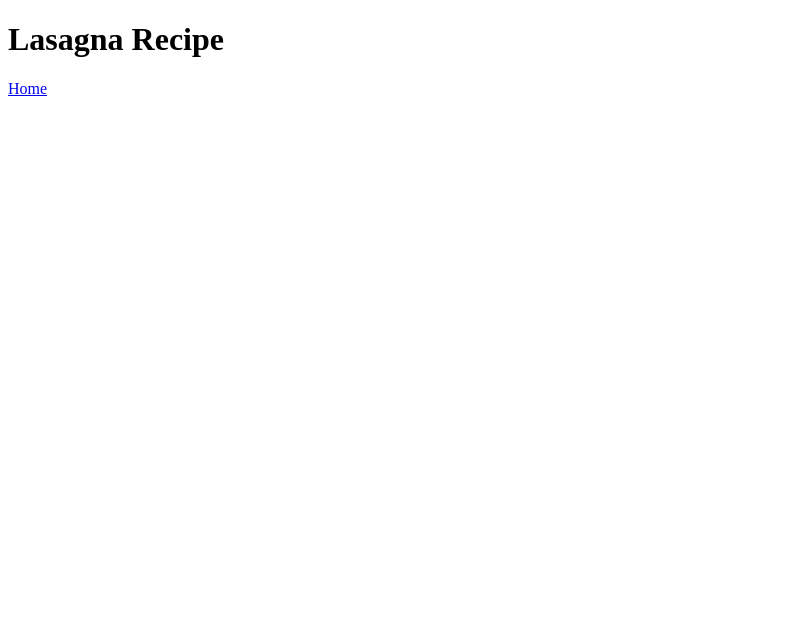
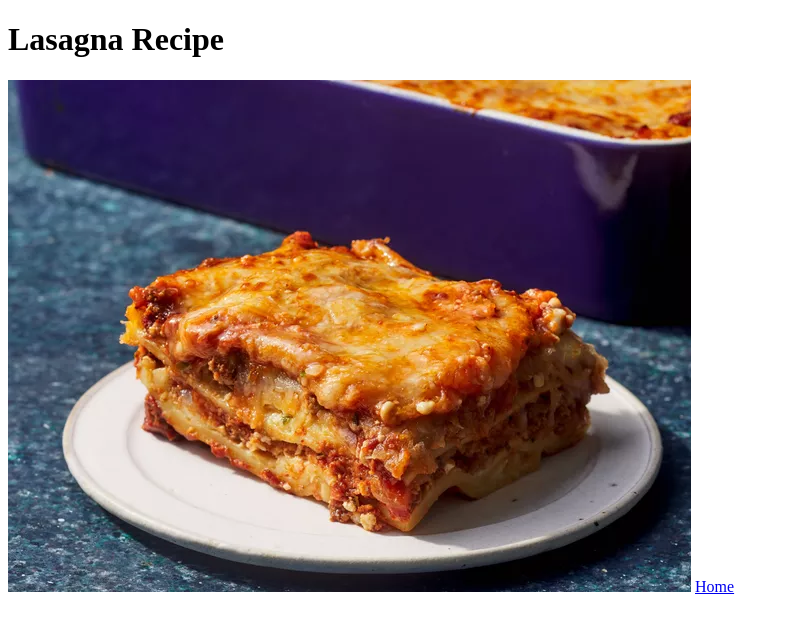
Before and after one commit to toledomillapel/odin-recipes, a plain HTML site: page recipes/lasagna.html in a window 1280 px wide. Shown: the whole page, without its empty margins (0-789 px from the left). Drawn offline with Linux system fonts and the light colour scheme.

Commit message:
Add image to lasagna recipe

```diff
--- a/recipes/lasagna.html
+++ b/recipes/lasagna.html
@@ -8,6 +8,10 @@
 <body>
     <h1>Lasagna Recipe</h1>
 
+    <img src="../images/AR-19344-Homemade-Lasagna-beauty-4x3-450e3ec3bc454e4a805443bee77c5be8.webp">
+
     <a href ="../index.html">Home</a>
+
+
 </body>
 </html>
```
Also changed, not shown: images/AR-19344-Homemade-Lasagna-beauty-4x3-450e3ec3bc454e4a805443bee77c5be8.webp (added).
